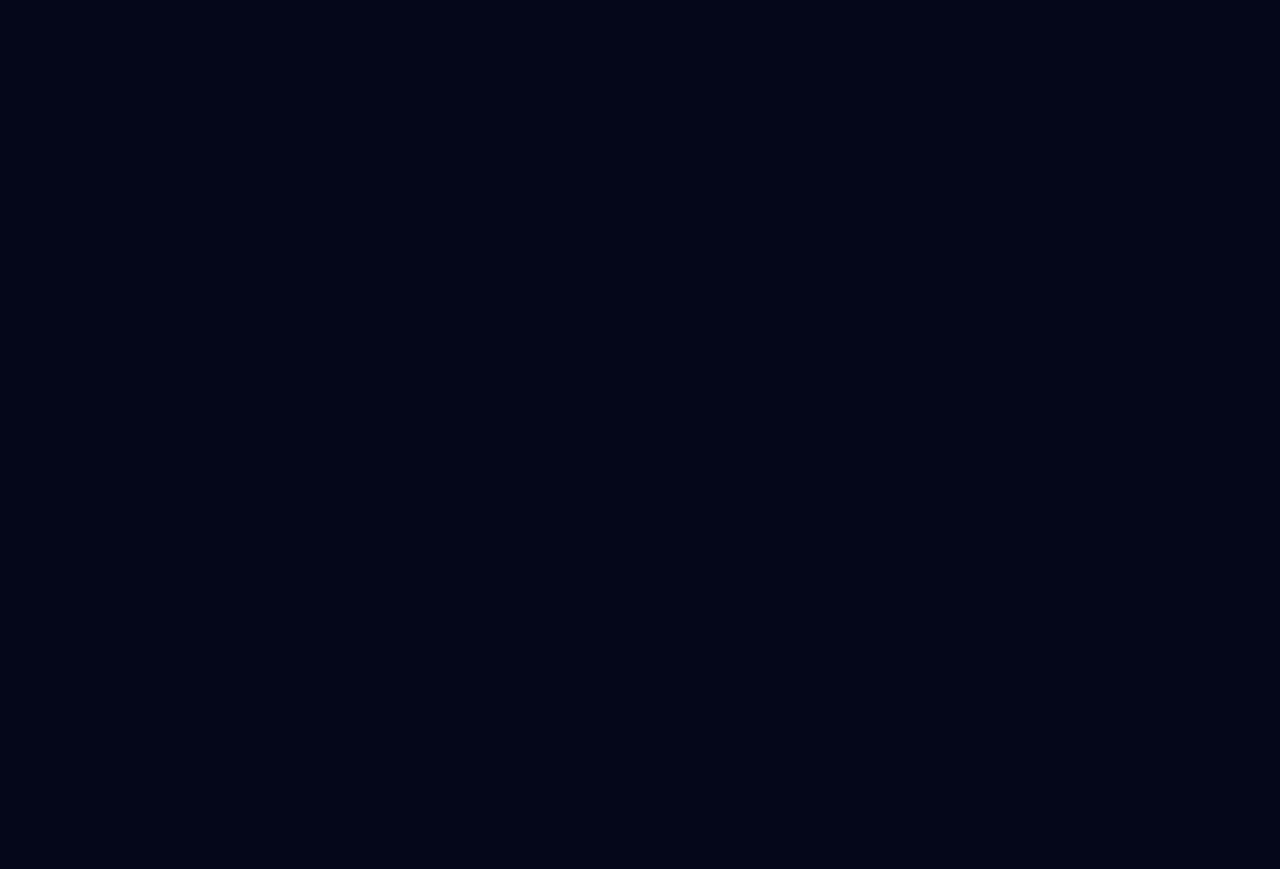
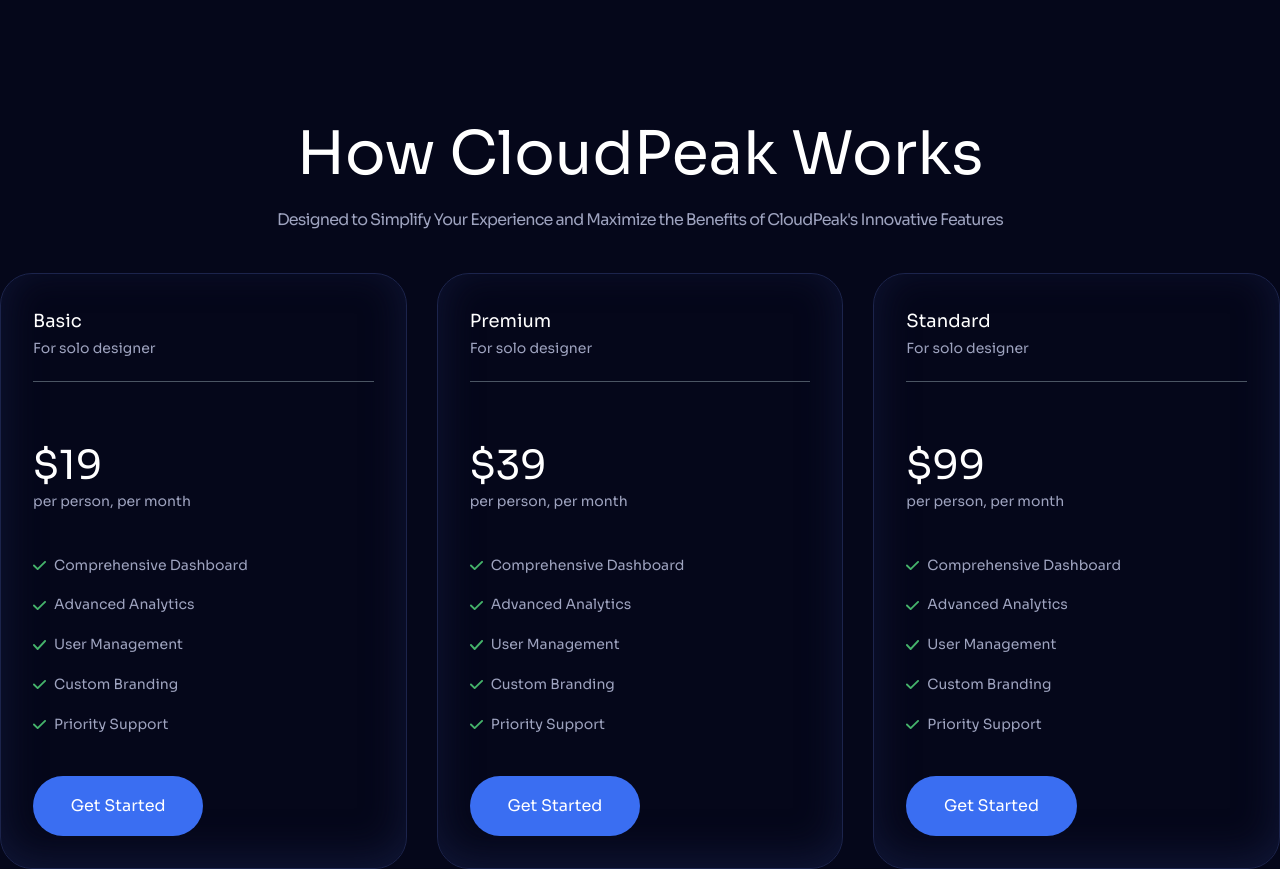
Before and after one commit to JemisKava/cloudpeak-landing, a Next.js app: page / in a window 1280 px wide. Shown: the part 4896-5765 px from the top of the page. Before the commit the page ends 4894 px from the top, so only its background shows below. Built offline with nearby package versions, Linux system fonts and the light colour scheme.

Commit message:
🎨📱 Designed pricing and plan section and made design changes for mobile responsiveness

```diff
--- a/app/page.tsx
+++ b/app/page.tsx
@@ -3,6 +3,7 @@
 import CoreFeatures from "@/components/sections/core-features";
 import Features from "@/components/sections/features";
 import Hero from "@/components/sections/hero";
+import PricingAndPlans from "@/components/sections/pricing-plans";
 import Header from "@/components/shared/header";
 
 export default function Home() {
@@ -14,6 +15,7 @@
       <About />
       <Features />
       <CoreFeatures />
+      <PricingAndPlans />
     </>
   );
 }
--- a/components/card.tsx
+++ b/components/card.tsx
@@ -1,9 +1,24 @@
 import React from 'react'
 import * as motion from 'motion/react-client'
+import { cn } from '@/lib/utils' // Assuming this is where your cn utility is imported from
 
-const Card = ({ children }: { children: React.ReactNode }) => {
+interface CardProps {
+  children: React.ReactNode;
+  className?: string;
+}
+
+const Card = ({ children, className }: CardProps) => {
   return (
-    <motion.div initial={{ opacity: 0 }} whileInView={{ opacity: 1 }} transition={{ duration: 0.5, ease: 'easeInOut' }} viewport={{ once: true }} className='py-10 px-6 border border-[#1c244c] shadow-custom-inset rounded-[32px] w-full'>
+    <motion.div
+      initial={{ opacity: 0 }}
+      whileInView={{ opacity: 1 }}
+      transition={{ duration: 0.5, ease: 'easeInOut' }}
+      viewport={{ once: true }}
+      className={cn(
+        'py-10 px-6 border border-[#1c244c] shadow-custom-inset rounded-[32px] w-full',
+        className // Additional classes passed from parent
+      )}
+    >
       {children}
     </motion.div>
   )
--- /dev/null
+++ b/components/pricing-plans-cards.tsx
@@ -0,0 +1,57 @@
+import { FeatureItem } from "@/types";
+import { ReactNode } from "react";
+import Image from "next/image";
+
+interface PricingPlanCardProps {
+  className?: string;
+  children?: ReactNode;
+}
+
+interface PricingPlanCardComponent extends React.FC<PricingPlanCardProps> {
+  Header: React.FC<{ title: string; description: string }>;
+  Price: React.FC<{ amount: string; frequency: string }>;
+  FeatureList: React.FC<{ features: FeatureItem[] }>;
+  Button: React.FC<{ text: string }>;
+}
+
+export const PricingPlanCard: PricingPlanCardComponent = ({ children, className }) => {
+  return <div className={`p-8 flex flex-col gap-10 ${className}`}>{children}</div>;
+};
+
+PricingPlanCard.displayName = 'PricingPlanCard';
+
+PricingPlanCard.Header = ({ title, description }) => (
+  <div>
+    <p className='text-body-18 text-neutral-1'>{title}</p>
+    <p className='text-body-14 text-neutral-2'>{description}</p>
+    <hr className='mt-[20px] border-gray-600 mb-5' />
+  </div>
+);
+PricingPlanCard.Header.displayName = 'PricingPlanCard.Header';
+
+PricingPlanCard.Price = ({ amount, frequency }) => (
+  <div>
+    <h2 className='text-h2-40 text-neutral-1'>{amount}</h2>
+    <p className='text-body-14 text-neutral-2'>{frequency}</p>
+  </div>
+);
+PricingPlanCard.Price.displayName = 'PricingPlanCard.Price';
+
+PricingPlanCard.FeatureList = ({ features }) => (
+  <div className='flex flex-col gap-4'>
+    {features.map((feature, index) => (
+      <div key={index} className='flex items-center gap-2'>
+        <Image src={feature.icon} alt='checkmark' height={9} width={13} />
+        <p className='text-body-14 text-neutral-2'>{feature.text}</p>
+      </div>
+    ))}
+  </div>
+);
+PricingPlanCard.FeatureList.displayName = 'PricingPlanCard.FeatureList';
+
+PricingPlanCard.Button = ({ text }) => (
+  <button className='py-4 px-6 rounded-[90px] bg-primary text-neutral-1 text-body-16 w-6/12 md:w-full'>
+    {text}
+  </button>
+);
+PricingPlanCard.Button.displayName = 'PricingPlanCard.Button';
--- /dev/null
+++ b/components/sections/pricing-plans.tsx
@@ -0,0 +1,34 @@
+import React from 'react'
+import * as motion from "motion/react-client"
+import { PLANS } from '@/constants'
+import { PricingPlanCard } from '../pricing-plans-cards'
+import Card from '../card'
+
+const PricingAndPlans = () => {
+  return (
+    <section className=' max-w-screen-xl mx-auto md:px-[90px] sm:px-[25px]'>
+      <motion.div initial={{ opacity: 0, x: -20 }} whileInView={{ opacity: 1, x: 0 }} transition={{ delay: 0.8, ease: 'easeInOut' }} viewport={{ once: true, amount: 0.3 }} className='space-y-4 text-center mt-[120px] mb-[40px]'>
+        <h1 className='text-h2 text-neutral-1 sm:text-2xl'>How CloudPeak Works</h1>
+        <p className='text-body-16 text-neutral-2 tracking-tighter sm:text-body-14'>Designed to Simplify Your Experience and Maximize the Benefits of CloudPeak&apos;s Innovative Features</p>
+      </motion.div>
+
+      <div>
+        <div className='grid grid-cols-3 md:grid-cols-2 sm:grid-cols-1 gap-[30px]'>
+          {
+            PLANS.map((plan, key) => (
+              <Card key={key} className='p-8 flex flex-col gap-10'>
+                <PricingPlanCard.Header title={plan.title} description={plan.description} />
+                <PricingPlanCard.Price amount={plan.price} frequency={plan.frequency} />
+                <PricingPlanCard.FeatureList features={plan.features} />
+                <PricingPlanCard.Button text={plan.buttonText} />
+              </Card>
+
+            ))
+          }
+        </div>
+      </div>
+    </section>
+  )
+}
+
+export default PricingAndPlans
--- a/constants/index.ts
+++ b/constants/index.ts
@@ -1,4 +1,4 @@
-import { IntegrationIconProps, FeatureCardProps, CoreFeatureCardProps } from "@/types";
+import { IntegrationIconProps, FeatureCardProps, CoreFeatureCardProps, PlanData } from "@/types";
 
 export const NAV_LINKS = [
   { label: "Features", href: "#features" },
@@ -98,3 +98,46 @@
   { img: '/assets/weekly-data-spider.svg', alt: 'weekly-data-spider', title: 'Seamless Integration with Your Workflow.', description: 'Learn How CloudPeak Seamlessly Integrates with Your Existing Systems and Processes, Ensuring Minimal Maximum Efficiency.' },
   { img: '/assets/monthly-trends-graph.svg', alt: 'monthly-trends-graph', title: 'Expert Guidance Every Step of the Way.', description: 'Experience a Guided Onboarding Experience with CloudPeak, Where Our Expert Team Provides Personalized Support and Assistance.', metric: { value: '120k+', label: 'Happy customers worldwide', growth: { trend: 'up', value: 9.2 } } }
 ]
+
+export const PLANS: PlanData[] = [{
+  title: 'Basic',
+  description: 'For solo designer',
+  price: '$19',
+  frequency: 'per person, per month',
+  features: [
+    { icon: '/assets/checkmark.svg', text: 'Comprehensive Dashboard' },
+    { icon: '/assets/checkmark.svg', text: 'Advanced Analytics' },
+    { icon: '/assets/checkmark.svg', text: 'User Management' },
+    { icon: '/assets/checkmark.svg', text: 'Custom Branding' },
+    { icon: '/assets/checkmark.svg', text: 'Priority Support' },
+  ],
+  buttonText: 'Get Started',
+}, {
+  title: 'Premium',
+  description: 'For solo designer',
+  price: '$39',
+  frequency: 'per person, per month',
+  features: [
+    { icon: '/assets/checkmark.svg', text: 'Comprehensive Dashboard' },
+    { icon: '/assets/checkmark.svg', text: 'Advanced Analytics' },
+    { icon: '/assets/checkmark.svg', text: 'User Management' },
+    { icon: '/assets/checkmark.svg', text: 'Custom Branding' },
+    { icon: '/assets/checkmark.svg', text: 'Priority Support' },
+  ],
+  buttonText: 'Get Started'
+},
+{
+  title: 'Standard',
+  description: 'For solo designer',
+  price: '$99',
+  frequency: 'per person, per month',
+  features: [
+    { icon: '/assets/checkmark.svg', text: 'Comprehensive Dashboard' },
+    { icon: '/assets/checkmark.svg', text: 'Advanced Analytics' },
+    { icon: '/assets/checkmark.svg', text: 'User Management' },
+    { icon: '/assets/checkmark.svg', text: 'Custom Branding' },
+    { icon: '/assets/checkmark.svg', text: 'Priority Support' },
+  ],
+  buttonText: 'Get Started'
+}
+];
```
Also changed, not shown: types/index.ts (+14 -0 lines).
